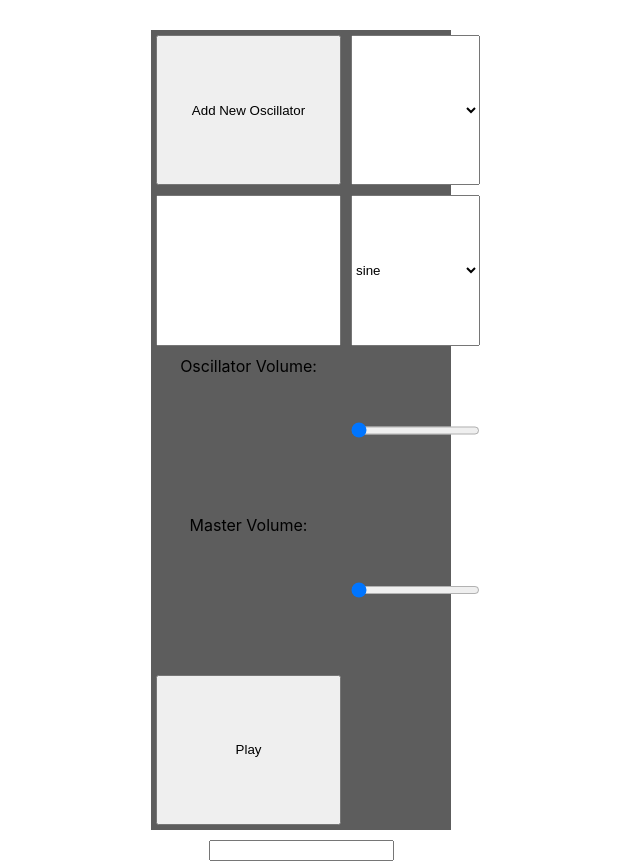
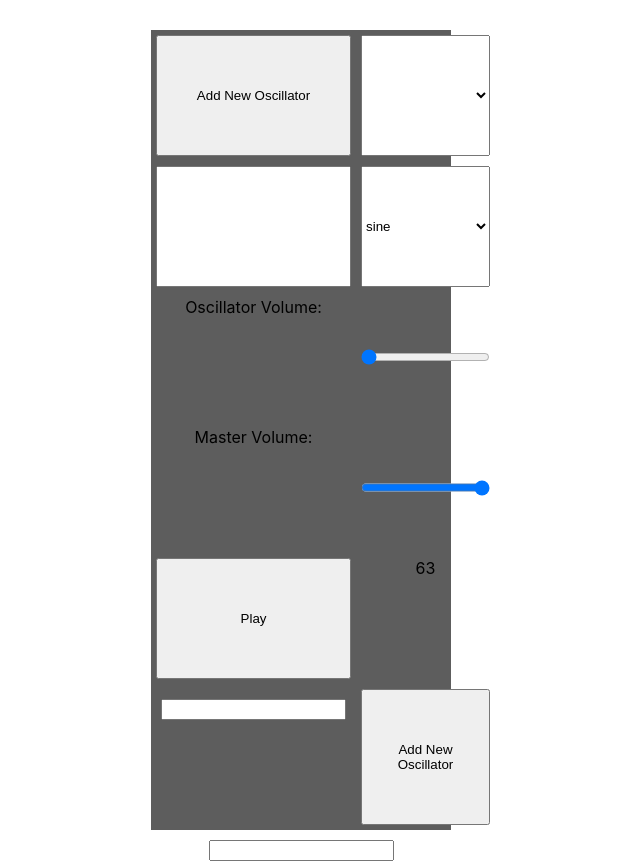
Before and after one commit to Mcas4150/syncsongs, a React (Create React App) app: page / in a window 1280 px wide. Shown: the whole page, without its empty margins (339-979 px from the left). Built offline with nearby package versions, Linux system fonts and the light colour scheme.

Commit message:
new draft audio

```diff
--- a/src/components/audio/audioMain.jsx
+++ b/src/components/audio/audioMain.jsx
@@ -3,8 +3,27 @@ import "../../SynthPad.css";
 import Audio from "./audioContext";
 
 const AudioMain = () => {
+  const [keyEntry, setKeyEntry] = useState("");
+  const [freqSubmit, setFreqSubmit] = useState("");
+
+  // initialize state for OscillatorNodes
+
+  const handleKeyboardInput = (e) => {
+    if (e.key === "Enter") {
+      setFreqSubmit(keyEntry);
+      const freq = parseInt(freqSubmit);
+      createOscillator(freq);
+      setKeyEntry("");
+      document.getElementById("inputField").value = "";
+    } else if (e.key === "Backspace") {
+      setKeyEntry(keyEntry.slice(0, -1));
+    } else if (isFinite(e.key)) {
+      setKeyEntry(keyEntry.concat(e.key));
+    }
+  };
+
   // set state to represent initial value of masterGainNode
-  const [masterGainValue, setMasterGainValue] = useState(0);
+  const [masterGainValue, setMasterGainValue] = useState(1);
 
   // initialize state for OscillatorNodes
   const [oscillatorNodes, setOscillatorNodes] = useState([]);
@@ -28,6 +47,13 @@ const AudioMain = () => {
     setMasterGainValue(e.target.value / 100);
   };
 
+  //   const handleUsernameSubmission = (e) => {
+  //     if (e) e.preventDefault();
+  //     const freq = parseInt(this.refs.usernameItem.value);
+
+  //     createOscillator(freq);
+  //   };
+
   const addOscillatorNode = () => {
     // Create a GainNode for the oscillator, set it to 0 volume and connect it to masterGainNode
     const oscillatorGainNode = Audio.context.createGain();
@@ -48,6 +74,43 @@ const AudioMain = () => {
       frequency: oscillatorNode.frequency.value,
       type: oscillatorNode.type,
       gain: 0,
+    };
+
+    setOscillatorNodes([...oscillatorNodes, oscillatorNodeValues]);
+
+    // Set selectedOscillatorNode to the new oscillator index.
+    setSelectedOscillatorNodeIndex(oscillatorNodes.length);
+  };
+
+  const createOscillator = () => {
+    // Create a GainNode for the oscillator, set it to 0 volume and connect it to masterGainNode
+    const inputFrequency = 200;
+    const oscillatorGainNode = Audio.context.createGain();
+    oscillatorGainNode.gain.setValueAtTime(1, Audio.context.currentTime);
+    oscillatorGainNode.connect(Audio.masterGainNode);
+
+    // Create OscillatorNode, connect it to its GainNode, and make it start playing.
+    const oscillatorNode = Audio.context.createOscillator();
+    oscillatorNode.type = "saw";
+    oscillatorNode.frequency = inputFrequency;
+
+    oscillatorNode.frequency.setValueAtTime(
+      inputFrequency,
+      Audio.context.currentTime
+    );
+    oscillatorNode.gain = 0.5;
+    oscillatorNode.connect(oscillatorGainNode);
+    oscillatorNode.start();
+
+    // Store the nodes along with their values in state.
+    // Note: When an oscillator is created, frequency is set to 440,
+    // and type is set to 'sine' by default.
+    const oscillatorNodeValues = {
+      oscillatorNode: oscillatorNode,
+      oscillatorGainNode: oscillatorGainNode,
+      frequency: oscillatorNode.frequency.value,
+      type: oscillatorNode.type,
+      gain: 0.5,
     };
 
     setOscillatorNodes([...oscillatorNodes, oscillatorNodeValues]);
@@ -214,6 +277,18 @@ const AudioMain = () => {
       >
         Play
       </button>
+
+      <div>63</div>
+      <div className="Keyboard">
+        <div>{keyEntry}</div>
+        <input
+          type="text"
+          id="inputField"
+          // onKeyDown={(e) => setKeyEntry(keyEntry.concat(e.key))}
+          onKeyDown={handleKeyboardInput}
+        />
+      </div>
+      <button onClick={createOscillator}>Add New Oscillator</button>
     </div>
   );
 };
```
